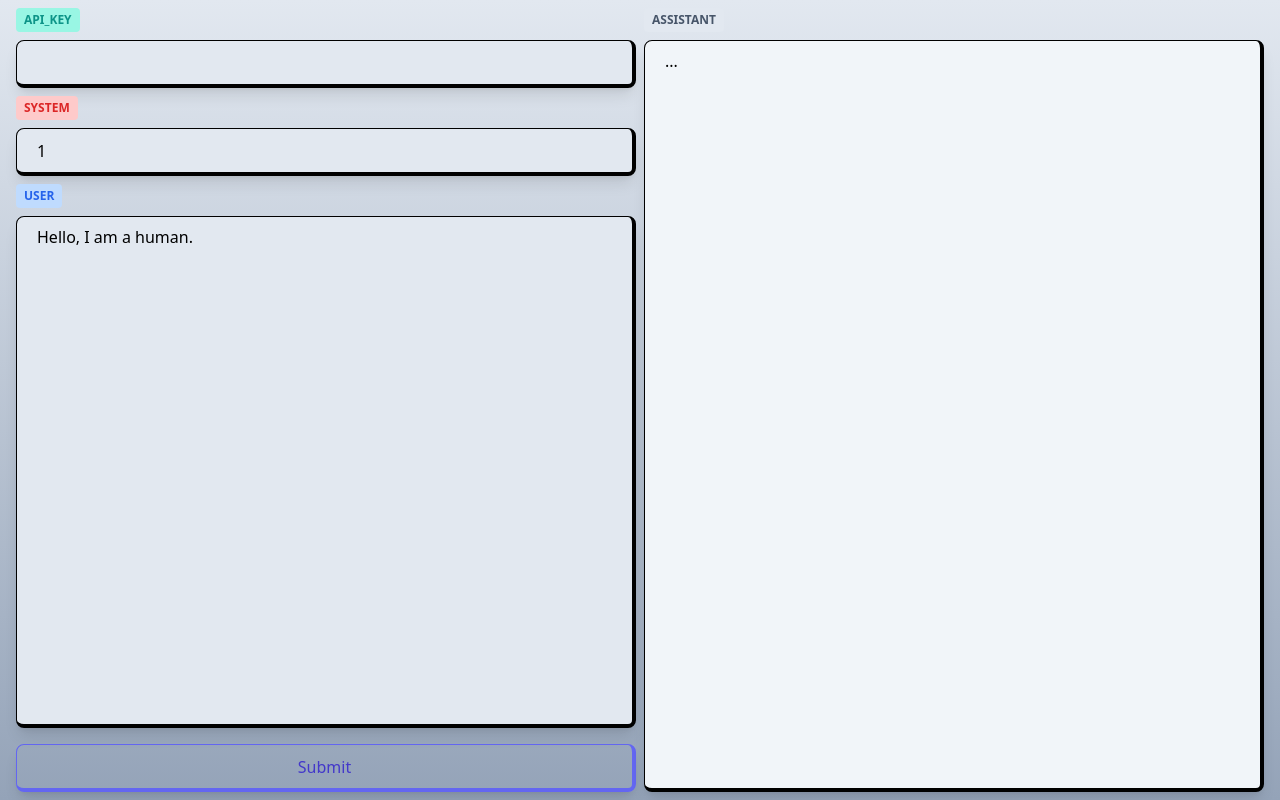
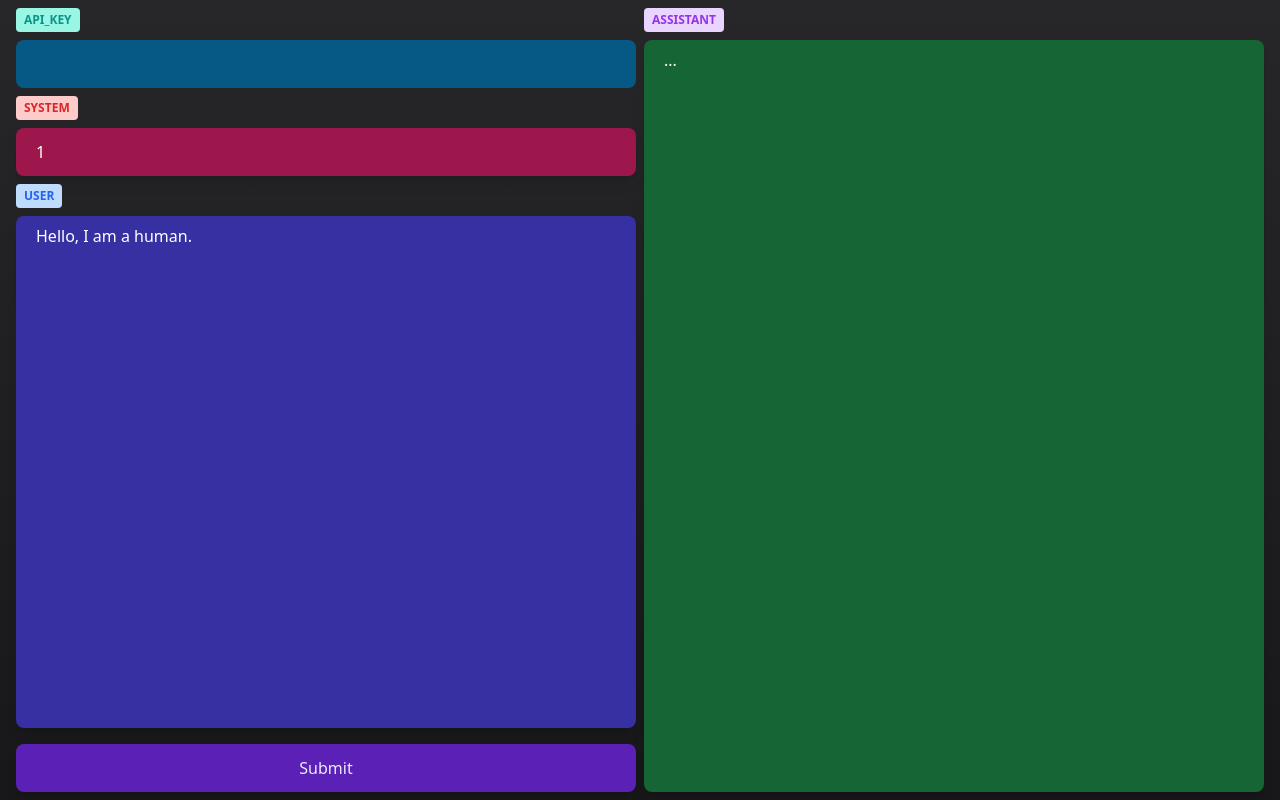
Before and after one commit to discountry/chatgpt-toolbox, a Next.js app: page /tool/1 in a window 1280 px wide. Built offline with nearby package versions, Linux system fonts and the light colour scheme.

Commit message:
change color

```diff
--- a/app/App.tsx
+++ b/app/App.tsx
@@ -104,22 +104,22 @@ export default function App({
   }, [answer]);
 
   return (
-    <main className="container mx-auto max-w-lg xl:max-w-screen-xl h-screen max-h-screen overflow-hidden px-4">
+    <main className="container h-screen max-w-lg max-h-screen px-4 mx-auto overflow-hidden xl:max-w-screen-xl">
       <div className="grid h-full gap-2 xl:grid-cols-2">
-        {/* <div className="basis-full h-12">
-          <h1 className="text-center text-4xl font-extrabold text-transparent bg-clip-text bg-gradient-to-r from-blue-500 to-purple-500">
+        {/* <div className="h-12 basis-full">
+          <h1 className="text-4xl font-extrabold text-center text-transparent bg-clip-text bg-gradient-to-r from-blue-500 to-purple-500">
             ChatGPT Toolbox
           </h1>
         </div> */}
         <div className="w-full">
-          <div className="flex h-full flex-col">
+          <div className="flex flex-col h-full">
             <div className="flex-none">
               <label>
-                <span className="text-xs font-semibold inline-block py-1 px-2 my-2 uppercase rounded text-teal-600 bg-teal-200">
+                <span className="inline-block px-2 py-1 my-2 text-xs font-semibold text-teal-600 uppercase bg-teal-200 rounded">
                   API_KEY
                 </span>
                 <input
-                  className="resize-none h-8 xl:h-12 w-full px-5 py-2 font-medium border border-b-4 border-r-4 border-black rounded-lg shadow-lg hover:shadow-sm bg-slate-200"
+                  className="w-full h-8 px-5 py-2 font-medium text-white rounded-lg resize-none bg-sky-800 xl:h-12 hover:shadow-sm"
                   name="apiKey"
                   type="password"
                   value={apiKey}
@@ -129,24 +129,24 @@ export default function App({
             </div>
             <div className="flex-none">
               <label>
-                <span className="text-xs font-semibold inline-block py-1 px-2 my-2 uppercase rounded text-red-600 bg-red-200">
+                <span className="inline-block px-2 py-1 my-2 text-xs font-semibold text-red-600 uppercase bg-red-200 rounded">
                   System
                 </span>
                 <input
-                  className="resize-none h-8 xl:h-12 w-full px-5 py-2 font-medium border border-b-4 border-r-4 border-black rounded-lg shadow-lg hover:shadow-sm bg-slate-200"
+                  className="w-full h-8 px-5 py-2 font-medium text-white bg-pink-800 rounded-lg shadow-lg resize-none xl:h-12 hover:shadow-sm"
                   name="system"
                   value={direction}
                   onChange={(e) => setDirection(e.target.value)}
                 />
               </label>
             </div>
-            <div className="grow pb-12">
+            <div className="pb-12 grow">
               <label>
-                <span className="text-xs font-semibold inline-block py-1 px-2 my-2 uppercase rounded text-blue-600 bg-blue-200">
+                <span className="inline-block px-2 py-1 my-2 text-xs font-semibold text-blue-600 uppercase bg-blue-200 rounded">
                   User
                 </span>
                 <textarea
-                  className="resize-none h-full w-full px-5 py-2 font-medium border border-b-4 border-r-4 border-black rounded-lg shadow-lg hover:shadow-sm bg-slate-200"
+                  className="w-full h-full px-5 py-2 font-medium text-white bg-indigo-800 rounded-lg shadow-lg resize-none hover:shadow-sm"
                   name="user"
                   value={question}
                   onChange={(e) => setQuestion(e.target.value)}
@@ -158,8 +158,8 @@ export default function App({
                 disabled={isLoading}
                 className={
                   isLoading
-                    ? "h-12 w-full px-6 py-2 my-2 text-gray-700 border border-b-4 border-r-4 border-gray-500 hover:bg-gray-500 hover:text-gray-100 rounded-lg shadow-lg"
-                    : "h-12 w-full px-6 py-2 my-2 text-indigo-700 border border-b-4 border-r-4 border-indigo-500 hover:bg-indigo-500 hover:text-indigo-100 rounded-lg shadow-lg"
+                    ? "h-12 w-full px-6 py-2 my-2 text-gray-100 hover:bg-gray-500 bg-gray-500 rounded-lg shadow-lg"
+                    : "h-12 w-full px-6 py-2 my-2 text-violet-100 bg-violet-800 hover:bg-violet-600 rounded-lg shadow-lg"
                 }
                 onClick={handleSubmitPromptBtnClicked}
               >
@@ -168,12 +168,12 @@ export default function App({
             </div>
           </div>
         </div>
-        <div className="w-full max-h-96 xl:max-h-screen xl:h-screen pb-12">
+        <div className="w-full pb-12 max-h-96 xl:max-h-screen xl:h-screen">
           <label>
-            <span className="text-xs font-semibold inline-block py-1 px-2 my-2 uppercase rounded text-slate-600 bg-slate-200 last:mr-0 mr-1">
+            <span className="inline-block px-2 py-1 my-2 mr-1 text-xs font-semibold text-purple-600 uppercase bg-purple-200 rounded last:mr-0">
               Assistant
             </span>
-            <div className="overflow-x-hidden overflow-y-auto h-full w-full px-5 py-2 font-medium bg-slate-100 border border-b-4 border-r-4 border-black rounded-lg shadow-lg hover:shadow-sm">
+            <div className="w-full h-full px-5 py-2 overflow-x-hidden overflow-y-auto font-medium text-white bg-green-800 rounded-lg shadow-lg hover:shadow-sm">
               {parseHTML ? (
                 <Markdown content={answer} />
               ) : (
--- a/app/layout.tsx
+++ b/app/layout.tsx
@@ -16,7 +16,7 @@ export default function RootLayout({
 }) {
   return (
     <html lang="en">
-      <body className="bg-gradient-to-b from-slate-200 to-slate-400">
+      <body className="bg-gradient-to-b from-zinc-800 to-zinc-900">
         {children}
       </body>
     </html>
```
